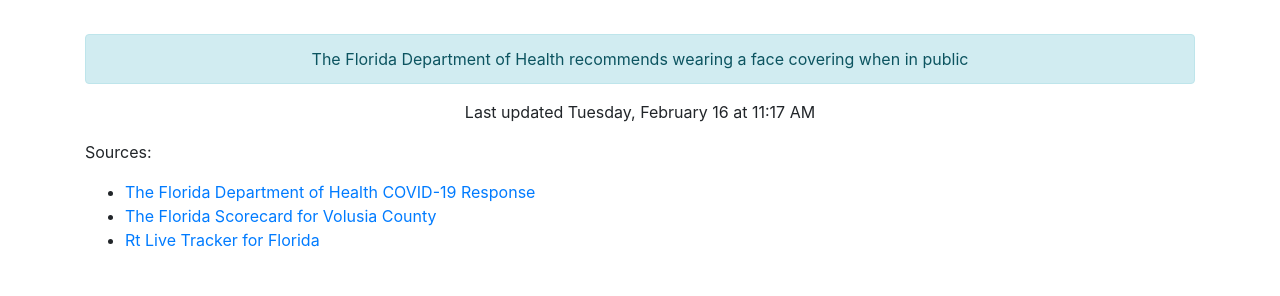
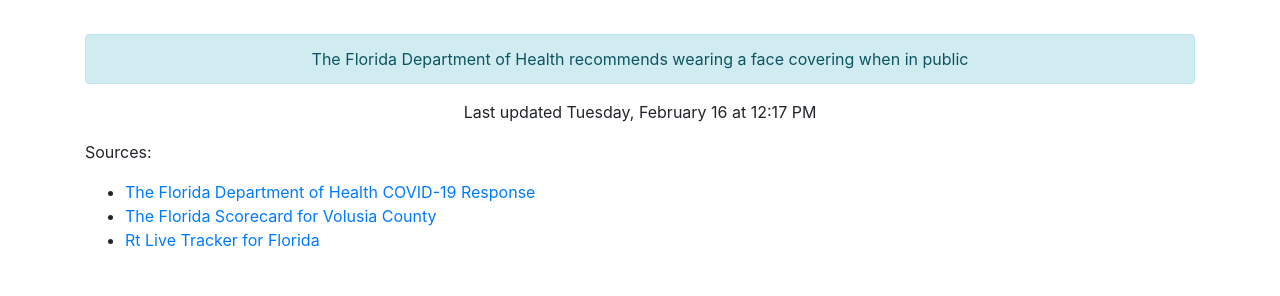
Before and after one commit to thinkjson/timeforchurch, a Jekyll site: the page built from index.md, in a window 1280 px wide. Shown: the part 544-840 px from the top of the page. Built offline with Jekyll 4.4.1, drawn with Linux system fonts in a browser that asks for light colours; our own code applies the rules of GitHub Pages for plain Markdown files.

Commit message:
Updating data

```diff
--- a/_includes/data.html
+++ b/_includes/data.html
@@ -10,4 +10,4 @@
     <div class="outcome text-success">YES</div>
     <div class="alert alert-info" role="alert">The Florida Department of Health recommends wearing a face covering when in public</div>
 
-    <p>Last updated Tuesday, February 16 at 11:17 AM</p>
+    <p>Last updated Tuesday, February 16 at 12:17 PM</p>
```
